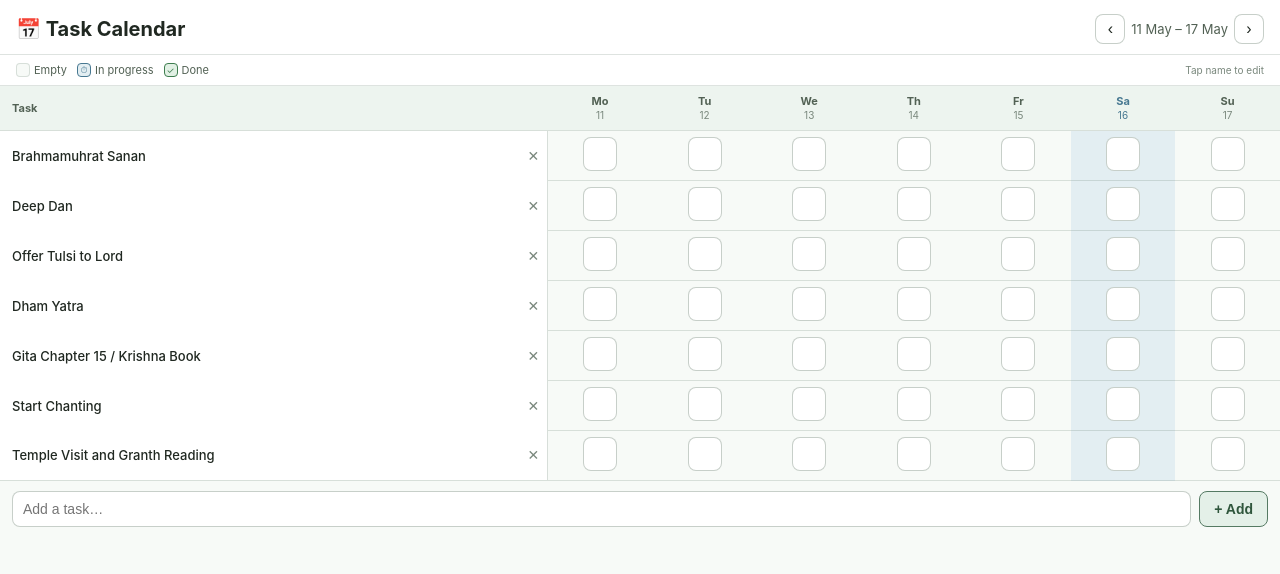
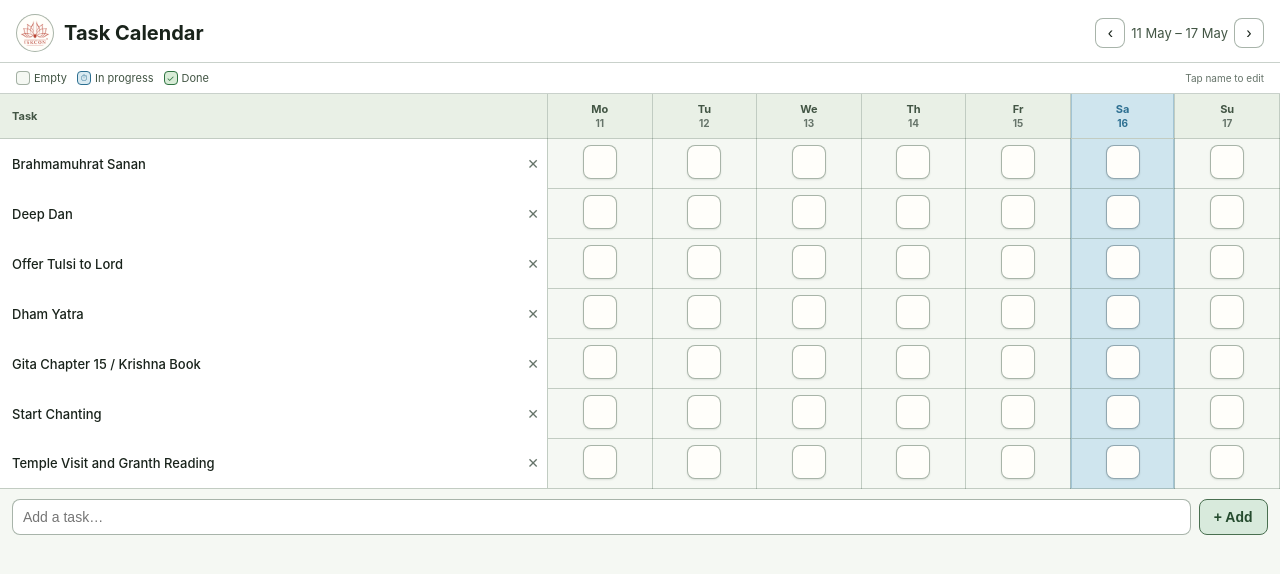
Before and after one commit to aditya-mangla11/Task-Manager, a plain HTML site: page index.html in a window 1280 px wide. Drawn offline with Linux system fonts and the light colour scheme.

Commit message:
Improved theme + Added Icon

```diff
--- a/index.html
+++ b/index.html
@@ -6,7 +6,7 @@
 <meta name="apple-mobile-web-app-capable" content="yes">
 <meta name="apple-mobile-web-app-status-bar-style" content="default">
 <meta name="apple-mobile-web-app-title" content="Tasks">
-<meta name="theme-color" content="#f7faf7">
+<meta name="theme-color" content="#f5f8f3">
 <link rel="manifest" href="manifest.json">
 <link rel="apple-touch-icon" href="icons/icon-192.png">
 <title>Task Calendar</title>
@@ -14,22 +14,24 @@
   *, *::before, *::after { box-sizing: border-box; margin: 0; padding: 0; }
 
   :root {
-    --bg: #f7faf7;
-    --bg2: #edf4ef;
-    --bg3: #dfe8e3;
+    --bg: #f5f8f3;
+    --bg2: #e9f0e6;
+    --bg3: #d8e4d6;
     --surface: #ffffff;
-    --text: #202821;
-    --text2: #526154;
-    --text3: #7a887d;
-    --border: rgba(54, 83, 62, 0.16);
-    --border2: rgba(54, 83, 62, 0.28);
-    --accent: #557a63;
-    --accent-bg: #e4f0e8;
-    --accent-text: #2f563c;
-    --green: #3e7d4f;
-    --green-bg: #e1f0e4;
-    --blue: #477891;
-    --blue-bg: #e3eef2;
+    --text: #19231b;
+    --text2: #425544;
+    --text3: #66746a;
+    --border: rgba(48, 78, 54, 0.26);
+    --border2: rgba(48, 78, 54, 0.42);
+    --accent: #496f50;
+    --accent-bg: #d8eadc;
+    --accent-text: #254b2e;
+    --green: #2f7442;
+    --green-bg: #d8ecd7;
+    --blue: #2d6f91;
+    --blue-bg: #d9eaf1;
+    --today-bg: #cfe5ee;
+    --today-border: rgba(45, 111, 145, 0.28);
     --radius: 10px;
     --safe-top: env(safe-area-inset-top, 0px);
     --safe-bot: env(safe-area-inset-bottom, 0px);
@@ -58,16 +60,32 @@
     align-items: center;
     justify-content: space-between;
     padding: 14px 16px 10px;
-    border-bottom: 0.5px solid var(--border);
+    border-bottom: 1px solid var(--border);
     background: var(--surface);
     flex-shrink: 0;
   }
-  .header-title { font-size: 20px; font-weight: 700; color: var(--text); }
+  .brand {
+    display: flex;
+    align-items: center;
+    gap: 10px;
+    min-width: 0;
+  }
+  .brand-logo {
+    width: 38px;
+    height: 38px;
+    border-radius: 50%;
+    object-fit: contain;
+    background: #fffefa;
+    border: 1px solid var(--border2);
+    padding: 3px;
+    flex-shrink: 0;
+  }
+  .header-title { font-size: 20px; font-weight: 700; color: var(--text); white-space: nowrap; }
   .week-nav { display: flex; align-items: center; gap: 6px; }
   .week-label { font-size: 13px; color: var(--text2); min-width: 90px; text-align: center; }
   .nav-btn {
     width: 30px; height: 30px; border-radius: 8px;
-    border: 0.5px solid var(--border2); background: var(--surface);
+    border: 1px solid var(--border2); background: var(--surface);
     color: var(--text); font-size: 16px; cursor: pointer;
     display: flex; align-items: center; justify-content: center;
   }
@@ -76,12 +94,12 @@
   /* Legend */
   .legend {
     display: flex; gap: 10px; padding: 8px 16px;
-    border-bottom: 0.5px solid var(--border);
+    border-bottom: 1px solid var(--border);
     background: var(--surface);
     flex-shrink: 0; overflow-x: auto;
   }
   .leg { display: flex; align-items: center; gap: 4px; font-size: 11px; color: var(--text2); white-space: nowrap; }
-  .leg-dot { width: 14px; height: 14px; border-radius: 4px; display: flex; align-items: center; justify-content: center; font-size: 9px; border: 0.5px solid var(--border); }
+  .leg-dot { width: 14px; height: 14px; border-radius: 4px; display: flex; align-items: center; justify-content: center; font-size: 9px; border: 1px solid var(--border2); }
 
   /* Scrollable table area */
   .table-area { flex: 1; overflow: auto; -webkit-overflow-scrolling: touch; }
@@ -94,7 +112,8 @@
     background: var(--bg2);
     font-size: 11px; font-weight: 700; color: var(--text2);
     padding: 8px 4px; text-align: center;
-    border-bottom: 0.5px solid var(--border);
+    border-bottom: 1px solid var(--border);
+    border-right: 1px solid var(--border);
     white-space: nowrap;
   }
   thead th.task-hd { text-align: left; padding-left: 12px; min-width: 110px; position: sticky; left: 0; z-index: 20; }
@@ -103,7 +122,7 @@
   tbody td.task-cell {
     position: sticky; left: 0; z-index: 5;
     background: var(--surface);
-    border-right: 0.5px solid var(--border);
+    border-right: 1px solid var(--border);
     padding: 0;
     min-width: 110px;
   }
@@ -123,43 +142,54 @@
   /* Day cells */
   tbody td.day-cell {
     padding: 6px 4px; text-align: center;
-    border-bottom: 0.5px solid var(--border);
+    border-bottom: 1px solid var(--border);
+    border-right: 1px solid var(--border);
   }
   tbody tr:last-child td { border-bottom: none; }
 
-  td.today-cell { background: var(--blue-bg) !important; }
-  thead th.today-hd { color: var(--blue) !important; }
+  td.today-cell {
+    background: var(--today-bg) !important;
+    box-shadow: inset 1px 0 0 var(--today-border), inset -1px 0 0 var(--today-border);
+  }
+  thead th.today-hd {
+    background: var(--today-bg) !important;
+    color: var(--blue) !important;
+    box-shadow: inset 1px 0 0 var(--today-border), inset -1px 0 0 var(--today-border);
+  }
 
   .status-btn {
     width: 34px; height: 34px; border-radius: 8px;
-    border: 0.5px solid var(--border2);
+    border: 1.5px solid var(--border2);
     background: var(--surface);
-    color: var(--text3);
+    color: var(--text2);
     font-size: 16px; cursor: pointer;
     display: inline-flex; align-items: center; justify-content: center;
-    transition: transform 0.08s;
+    box-shadow: 0 1px 2px rgba(31, 47, 35, 0.12);
+    transition: transform 0.08s, border-color 0.08s, background 0.08s;
   }
   .status-btn:active { transform: scale(0.9); }
-  .status-btn.done { background: var(--green-bg); border-color: var(--green); color: var(--green); }
-  .status-btn.inprog { background: var(--blue-bg); border-color: var(--blue); color: var(--blue); }
+  .status-btn.empty { background: #fffefa; }
+  .today-cell .status-btn.empty { border-color: rgba(45, 89, 110, 0.52); }
+  .status-btn.done { background: var(--green-bg); border-color: var(--green); color: var(--green); font-weight: 700; }
+  .status-btn.inprog { background: var(--blue-bg); border-color: var(--blue); color: var(--blue); font-weight: 700; }
 
   /* Add task row */
   .add-row td {
     padding: 10px 12px;
-    border-top: 0.5px solid var(--border);
+    border-top: 1px solid var(--border);
     position: sticky; left: 0;
   }
   .add-form { display: flex; gap: 8px; align-items: center; }
   .add-input {
     flex: 1; height: 36px; padding: 0 10px;
-    border: 0.5px solid var(--border2); border-radius: 8px;
+    border: 1px solid var(--border2); border-radius: 8px;
     background: var(--surface); color: var(--text);
     font-size: 14px; outline: none;
   }
   .add-input:focus { border-color: var(--accent); }
   .add-btn {
     height: 36px; padding: 0 14px; border-radius: 8px;
-    border: 0.5px solid var(--accent); background: var(--accent-bg);
+    border: 1px solid var(--accent); background: var(--accent-bg);
     color: var(--accent-text); font-size: 14px; font-weight: 700; cursor: pointer;
     white-space: nowrap;
   }
@@ -169,7 +199,7 @@
   .install-banner {
     background: var(--accent-bg); color: var(--accent-text);
     font-size: 12px; padding: 8px 16px;
-    border-bottom: 0.5px solid var(--border);
+    border-bottom: 1px solid var(--border);
     display: flex; align-items: center; justify-content: space-between;
     flex-shrink: 0;
   }
@@ -184,7 +214,10 @@
   </div>
 
   <div class="header">
-    <div class="header-title">📅 Task Calendar</div>
+    <div class="brand">
+      <img class="brand-logo" src="ISKCON_logo.svg.png" alt="ISKCON logo">
+      <div class="header-title">Task Calendar</div>
+    </div>
     <div class="week-nav">
       <button class="nav-btn" onclick="changeWeek(-1)">‹</button>
       <div class="week-label" id="week-label"></div>
@@ -326,7 +359,7 @@ function render() {
   html += `<th class="task-hd">Task</th>`;
   dates.forEach(d => {
     const isT = dateKey(d) === todayDk;
-    html += `<th class="${isT ? 'today-hd' : ''}" style="min-width:46px">${DAYS_SHORT[d.getDay()]}<br><span style="font-size:10px;font-weight:400;color:${isT ? 'var(--blue)' : 'var(--text3)'}">${d.getDate()}</span></th>`;
+    html += `<th class="${isT ? 'today-hd' : ''}" style="min-width:46px">${DAYS_SHORT[d.getDay()]}<br><span style="font-size:10px;font-weight:700;color:${isT ? 'var(--blue)' : 'var(--text3)'}">${d.getDate()}</span></th>`;
   });
   html += '</tr></thead><tbody>';
 
--- a/sw.js
+++ b/sw.js
@@ -1,5 +1,5 @@
-const CACHE = 'task-cal-v2';
-const ASSETS = ['./index.html', './manifest.json'];
+const CACHE = 'task-cal-v3';
+const ASSETS = ['./index.html', './manifest.json', './ISKCON_logo.svg.png'];
 
 self.addEventListener('install', e => {
   e.waitUntil(caches.open(CACHE).then(c => c.addAll(ASSETS)));
```
Also changed, not shown: ISKCON_logo.svg.png (added).
